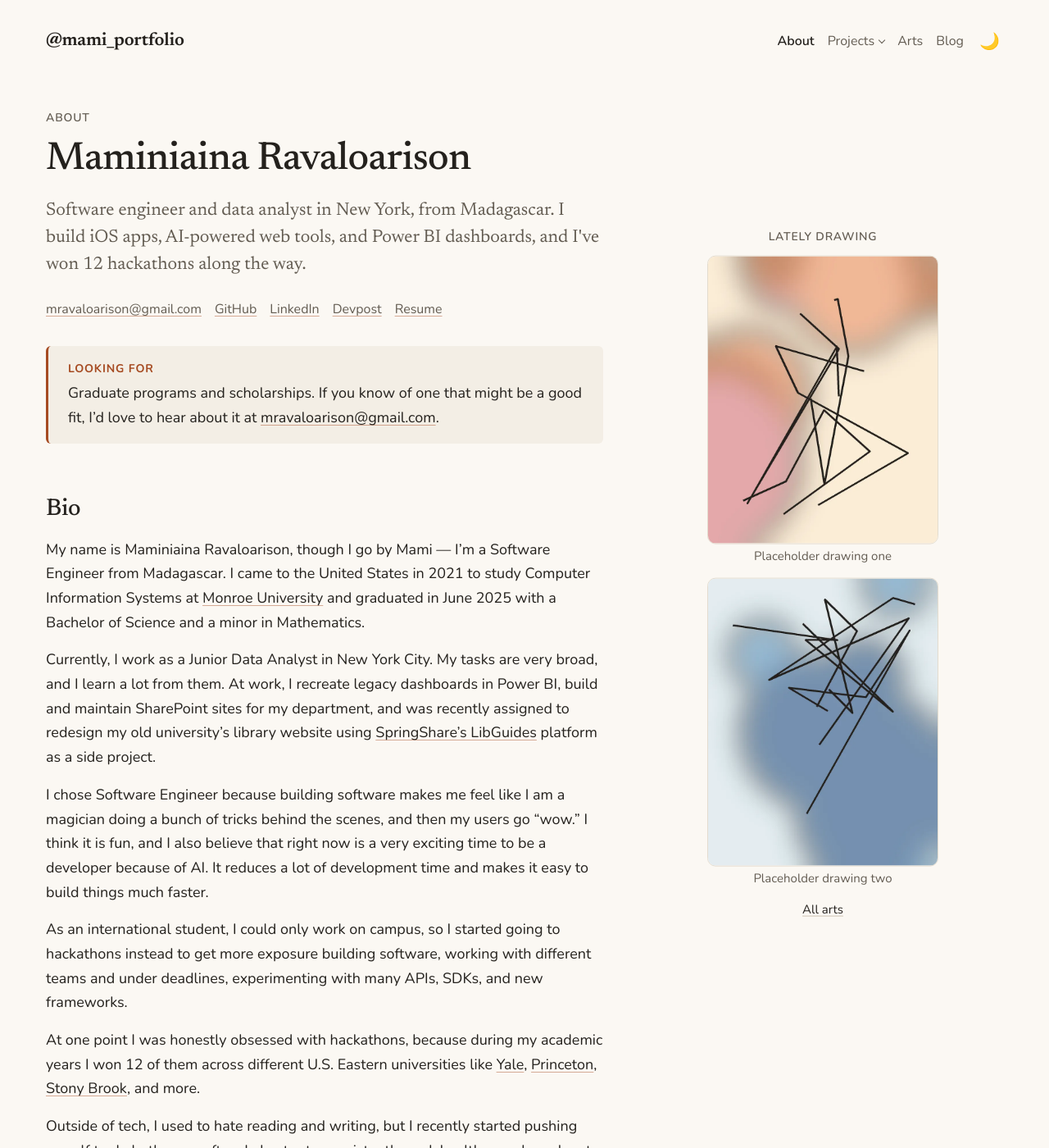
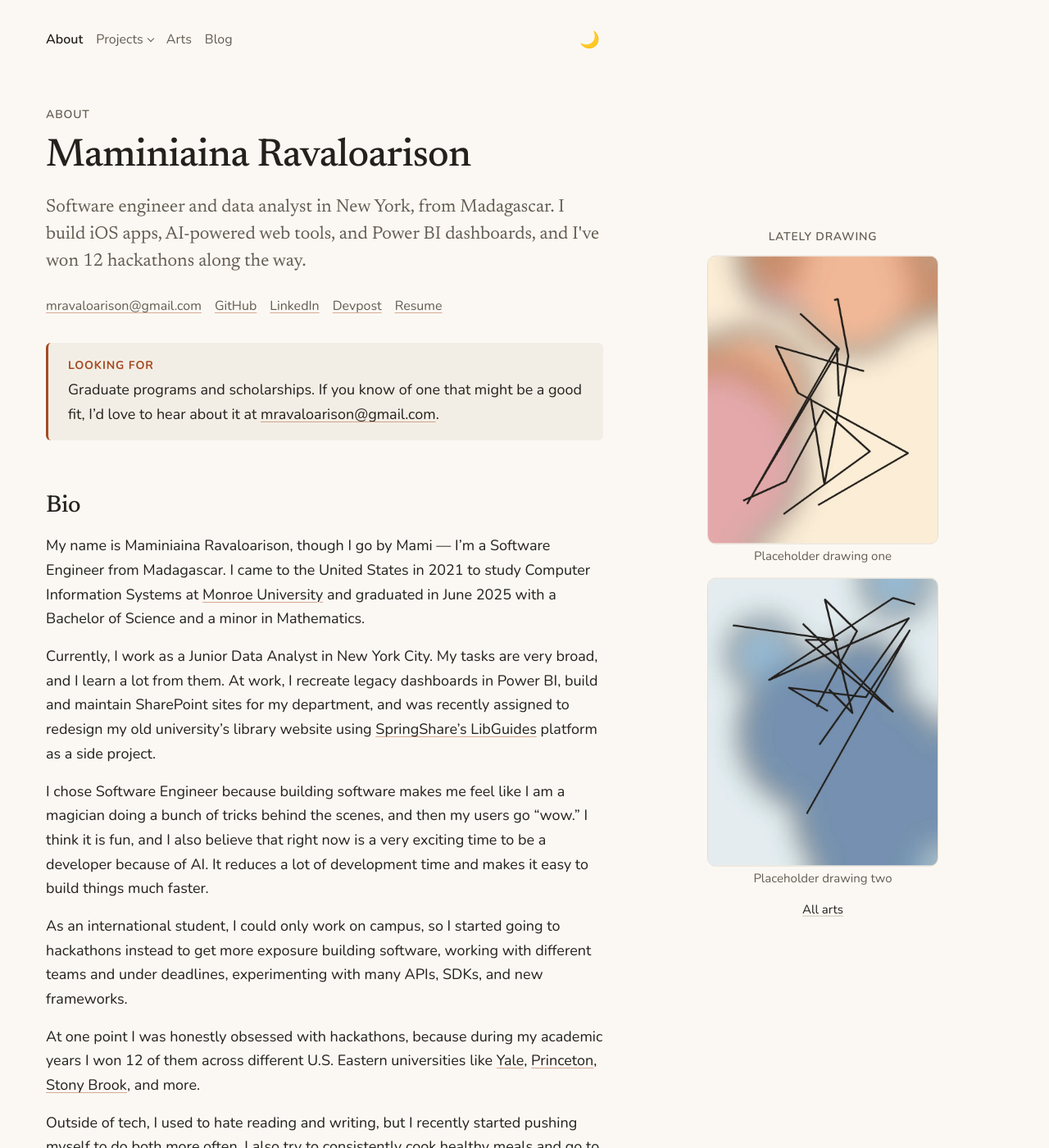
Before and after one commit to mravaloarison/mravaloarison.github.io, a Jekyll site: the page built from index.md, in a window 1280 px wide and 1400 px high. Shown: the whole window at 82% size. Built offline with Jekyll 4.4.1, drawn with Linux system fonts in a browser that asks for light colours.

Commit message:
Header: nav links on the left, toggle aligned with the text column
Removes @mami_portfolio. On About the header stops at the text's right
edge so the toggle doesn't sit over the drawings.

Co-Authored-By: Claude Opus 5.5 <noreply@anthropic.com>

```diff
--- a/_layouts/default.html
+++ b/_layouts/default.html
@@ -25,7 +25,6 @@
         <span class="sr-only">Menu</span>
         <span class="menu-icon" aria-hidden="true"><span></span><span></span><span></span></span>
       </button>
-      <a class="site-brand" href="{{ '/' | relative_url }}">@mami_portfolio</a>
       <nav class="site-nav" id="site-nav" aria-label="Main">
         <ul>
           <li><a href="{{ '/' | relative_url }}"{% if section == "about" %} aria-current="{% if page.url == '/' %}page{% else %}true{% endif %}"{% endif %}>About</a></li>
--- a/assets/css/styles.css
+++ b/assets/css/styles.css
@@ -367,25 +367,9 @@ main,
   padding-block: var(--space-32);
 }
 
-/* Desktop: name, then links pushed right, then the toggle */
-.site-nav {
-  margin-left: auto;
-}
-
+/* Desktop: links on the left, theme toggle at the right edge of the text */
 .menu-button {
   display: none;
-}
-
-.site-brand {
-  font-family: var(--font-serif);
-  font-size: 22px;
-  font-weight: 600;
-  letter-spacing: -0.01em;
-  text-decoration: none;
-}
-
-.site-brand:hover {
-  color: var(--accent);
 }
 
 .site-nav {
@@ -1302,7 +1286,6 @@ figcaption {
   }
 
   .has-rail .page-frame,
-  .has-rail .site-header-inner,
   .has-rail .site-footer {
     max-width: var(--frame-width);
   }
@@ -1310,6 +1293,13 @@ figcaption {
   .has-rail .page-frame {
     margin-inline: auto;
     padding-inline: var(--space-24);
+  }
+
+  /* Header spans the same frame so the links start where the text starts,
+     but stops at the text's right edge so the toggle lines up with it */
+  .has-rail .site-header-inner {
+    max-width: var(--frame-width);
+    padding-right: calc(var(--space-24) + var(--space-48) + var(--rail-width));
   }
 
   .has-rail main {
@@ -1369,16 +1359,7 @@ figcaption {
     padding-block: var(--space-16) var(--space-8);
   }
 
-  .site-brand {
-    font-size: 20px;
-  }
-
-  /* Without JS the links wrap onto their own line under the name */
-  .site-nav {
-    order: 3;
-    flex-basis: 100%;
-    margin-left: 0;
-  }
+  /* Without JS the links stay on the left and wrap if they must */
 
   main {
     padding-top: var(--space-24);
```
Also changed, not shown: CLAUDE.md (+7 -5 lines).
